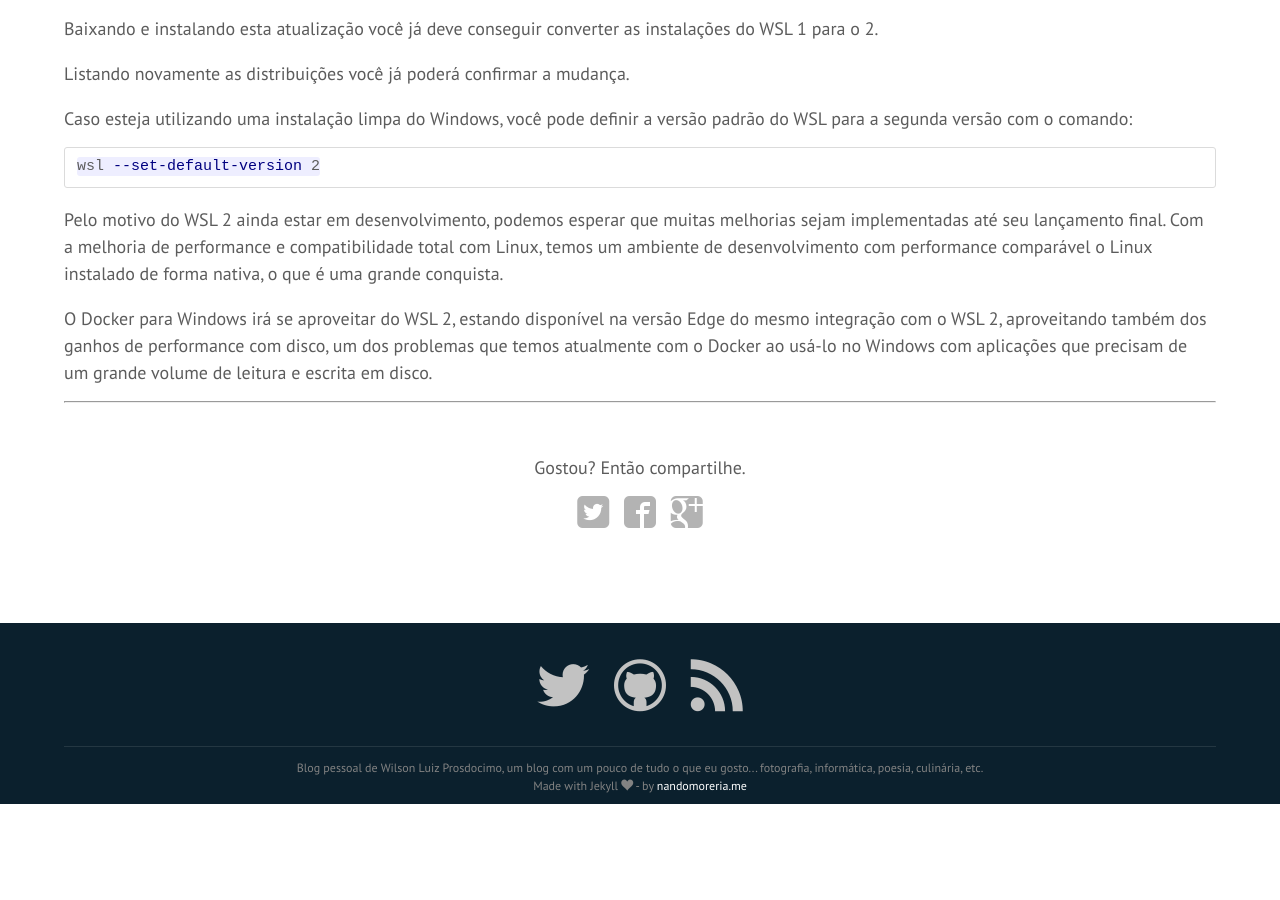
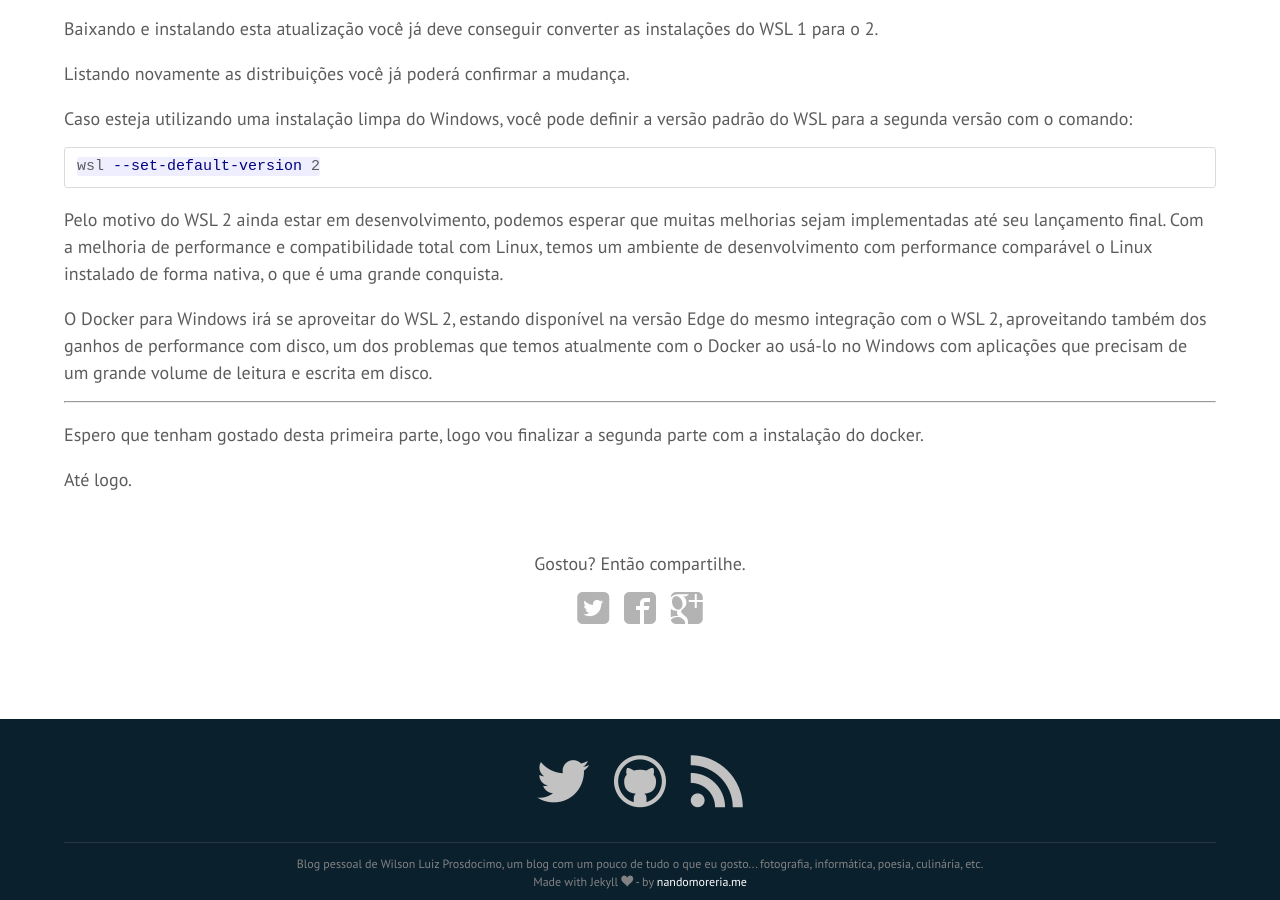
Before and after one commit to Wprosdocimo/wprosdocimo.github.io, a Jekyll site: the page built from _posts/2020-05-05-docker_on_win10home-p1.md, in a window 1280 px wide and 900 px high, scrolled down 7034 px. Built offline with Jekyll 4.4.1, drawn with Linux system fonts in a browser that asks for light colours; nearby versions of some CDN libraries; some web fonts are replaced; library files that are not in the unit come from our copies; comment, search, counter and statistics services are not loaded; before the commit the page ends 7838 px from its top, so only the background shows below that.

Commit message:
post Updates

```diff
--- a/_posts/2020-05-05-docker_on_win10home-p1.md
+++ b/_posts/2020-05-05-docker_on_win10home-p1.md
@@ -152,3 +152,7 @@ Pelo motivo do WSL 2 ainda estar em desenvolvimento, podemos esperar que muitas
 O Docker para Windows irá se aproveitar do WSL 2, estando disponível na versão Edge do mesmo integração com o WSL 2, aproveitando também dos ganhos de performance com disco, um dos problemas que temos atualmente com o Docker ao usá-lo no Windows com aplicações que precisam de um grande volume de leitura e escrita em disco.
 
 ---
+
+Espero que tenham gostado desta primeira parte, logo vou finalizar a segunda parte com a instalação do docker.
+
+Até logo.
```
